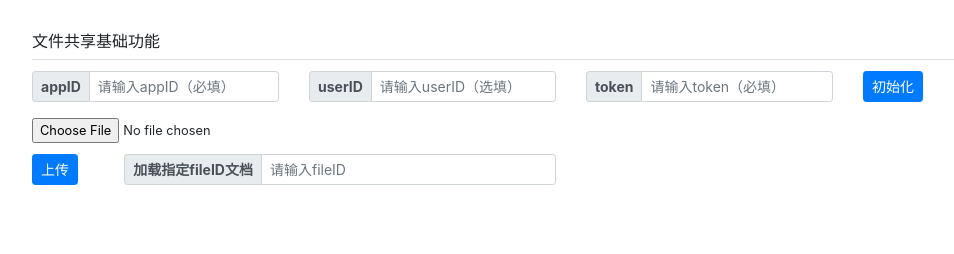
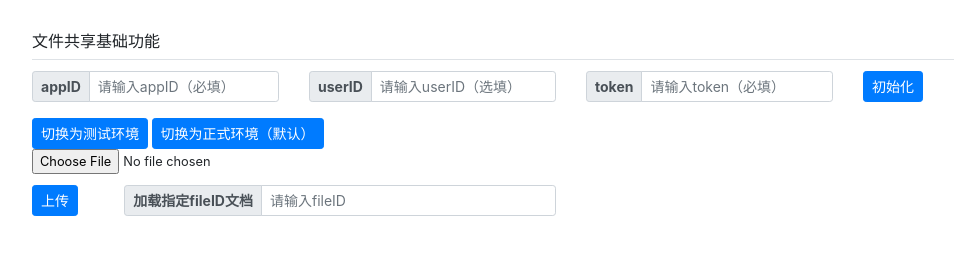
Before and after one commit to zegodev/zego-express-webrtc-sample, a website: page docs/docsSharing/index.html in a window 1280 px wide. Shown: the whole page, without its empty margins (69-1023 px from the left). Drawn offline with Linux system fonts and the light colour scheme.

Commit message:
feat: 增加环境切换按钮

```diff
--- a/docs/docsSharing/index.html
+++ b/docs/docsSharing/index.html
@@ -52,6 +52,12 @@
       </div>
       <div class="row">
         <div class="col-sm">
+          <button type="button" onclick="setTestEnv2()" class="btn btn-primary btn-sm">切换为测试环境</button>
+          <button type="button" onclick="setTestEnv1()" class="btn btn-primary btn-sm">切换为正式环境（默认）</button>
+        </div>
+      </div>
+      <div class="row">
+        <div class="col-sm">
           <input onchange="changeHandle(event)" type="file">
         </div>
       </div>
@@ -101,6 +107,22 @@
       userID: userID,
       token: token
     });
+  }
+
+  function setTestEnv1() {
+    if (!zegoDocs) {
+      alert('请先初始化');
+      return;
+    }
+    zegoDocs.setTestEnv(false);
+  }
+
+  function setTestEnv2() {
+    if (!zegoDocs) {
+      alert('请先初始化');
+      return;
+    }
+    zegoDocs.setTestEnv(true);
   }
 
   let myFile // 当前文档对象
```
